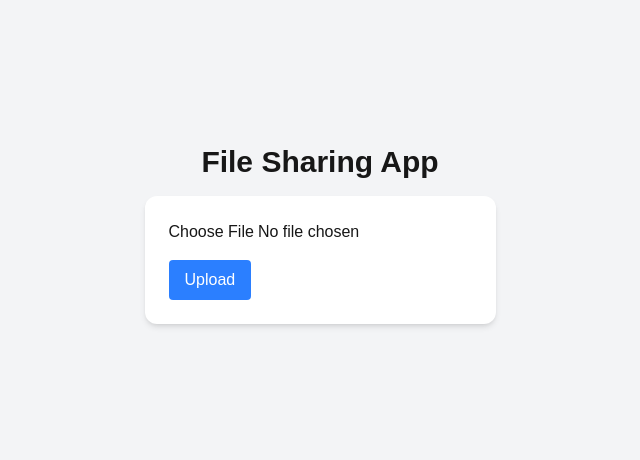
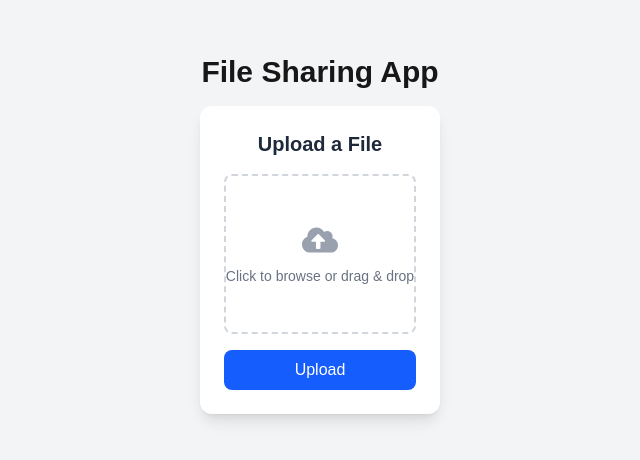
Before and after one commit to dawdameet/MeetShares, a Next.js app: page / in a window 1280 px wide. Shown: the part 166-626 px from the top of the page, without its empty margins (320-960 px from the left). Built offline with nearby package versions, Linux system fonts and the light colour scheme.

Commit message:
Enhance file upload component with download link and copy functionality

```diff
--- a/components/FileUpload.tsx
+++ b/components/FileUpload.tsx
@@ -1,10 +1,13 @@
 "use client";
 
 import { useState } from "react";
+import { FaCloudUploadAlt, FaCheck, FaCopy } from "react-icons/fa";
 
 export default function FileUpload() {
   const [file, setFile] = useState<File | null>(null);
   const [uploading, setUploading] = useState(false);
+  const [downloadLink, setDownloadLink] = useState<string | null>(null);
+  const [copied, setCopied] = useState(false);
 
   const handleFileChange = (event: React.ChangeEvent<HTMLInputElement>) => {
     setFile(event.target.files?.[0] || null);
@@ -14,6 +17,9 @@ export default function FileUpload() {
     if (!file) return alert("Please select a file!");
 
     setUploading(true);
+    setCopied(false);
+    setDownloadLink(null);
+
     const formData = new FormData();
     formData.append("file", file);
 
@@ -26,8 +32,8 @@ export default function FileUpload() {
       const data = await response.json();
       if (!response.ok) throw new Error(data.error || "Upload failed");
 
-      const downloadLink = `${window.location.origin}/api/download?file=${data.filename}`;
-      alert(`File uploaded! Download here: ${downloadLink}`);
+      const link = `${window.location.origin}/api/download?file=${data.filename}`;
+      setDownloadLink(link);
     } catch (error) {
       alert(`Error: ${(error as Error).message}`);
     } finally {
@@ -35,16 +41,48 @@ export default function FileUpload() {
     }
   };
 
+  const handleCopy = () => {
+    if (downloadLink) {
+      navigator.clipboard.writeText(downloadLink);
+      setCopied(true);
+      setTimeout(() => setCopied(false), 1500);
+    }
+  };
+
   return (
-    <div className="p-6 max-w-md mx-auto bg-white rounded-xl shadow-md space-y-4">
-      <input type="file" onChange={handleFileChange} className="block w-full" />
+    <div className="p-6 max-w-md mx-auto bg-white rounded-xl shadow-lg text-center space-y-4">
+      <h2 className="text-xl font-semibold text-gray-800">Upload a File</h2>
+
+      <label className="flex flex-col items-center justify-center w-full h-40 border-2 border-dashed border-gray-300 rounded-lg cursor-pointer hover:border-blue-500 transition">
+        <FaCloudUploadAlt className="text-4xl text-gray-400 group-hover:text-blue-500" />
+        <p className="mt-2 text-sm text-gray-500">Click to browse or drag & drop</p>
+        <input type="file" className="hidden" onChange={handleFileChange} />
+      </label>
+
+      {file && (
+        <p className="text-gray-700 text-sm">
+          Selected: <span className="font-medium">{file.name}</span>
+        </p>
+      )}
+
       <button
         onClick={handleUpload}
         disabled={uploading}
-        className="bg-blue-500 text-white px-4 py-2 rounded disabled:bg-gray-400"
+        className={`w-full py-2 text-white rounded-lg ${
+          uploading ? "bg-gray-400 cursor-not-allowed" : "bg-blue-600 hover:bg-blue-700"
+        } transition`}
       >
         {uploading ? "Uploading..." : "Upload"}
       </button>
+
+      {downloadLink && (
+        <div className="bg-green-100 border border-green-400 text-green-700 px-4 py-3 rounded-lg flex items-center justify-between">
+          <p className="truncate">{downloadLink}</p>
+          <button onClick={handleCopy} className="ml-2 text-green-700 hover:text-green-900">
+            {copied ? <FaCheck /> : <FaCopy />}
+          </button>
+        </div>
+      )}
     </div>
   );
 }
```
